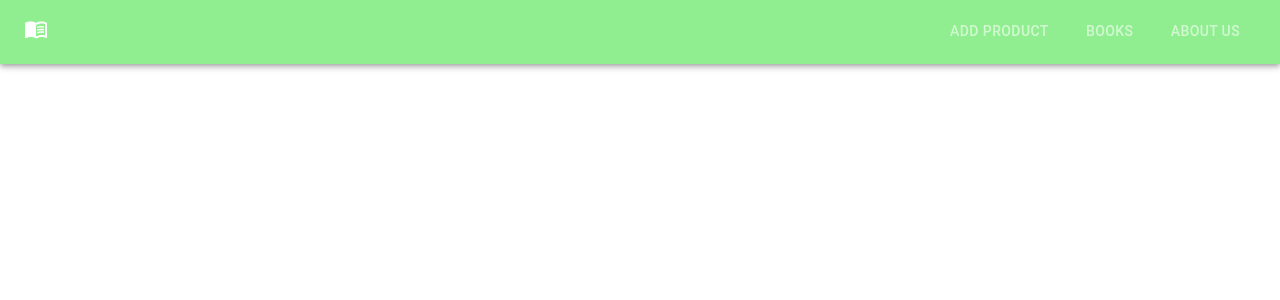
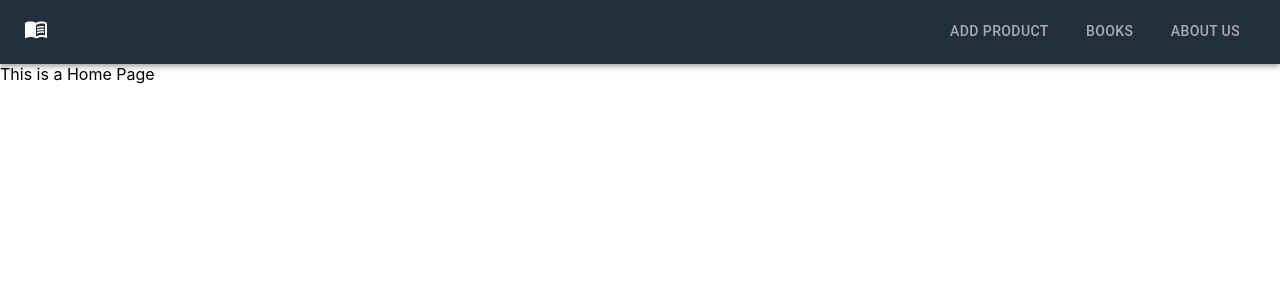
Before and after one commit to Madhusanka331/Book-Store, a React (Create React App) app in the folder book-store/: page / in a window 1280 px wide. Shown: the top 300 px of the page. Built offline with nearby package versions, Linux system fonts and the light colour scheme.

Commit message:
create routes

```diff
--- a/book-store/package.json
+++ b/book-store/package.json
@@ -10,6 +10,7 @@
     "@testing-library/jest-dom": "^5.16.4",
     "@testing-library/react": "^13.3.0",
     "@testing-library/user-event": "^13.5.0",
+    "axios": "^0.27.2",
     "react": "^18.2.0",
     "react-dom": "^18.2.0",
     "react-router-dom": "^6.3.0",
--- a/book-store/src/App.js
+++ b/book-store/src/App.js
@@ -1,10 +1,32 @@
+import React from "react";
 import Header from "./components/Header";
+import {Route, Routes} from "react-router-dom"
+import Home from "./components/Home";
+import AddBook from "./components/AddBook";
+import About from "./components/About";
+import Book from "./components/Book/Book";
+import Books from "./components/Book/Books";
+import BookDetail from "./components/Book/BookDetail";
+
 
 function App() {
   return (
-    <div >
-      <Header/>
-    </div>
+    <React.Fragment>
+      <header>
+        <Header/>
+      </header>
+      <main>
+        <Routes>
+          <Route path="/" element={<Home/>} exact/>
+          <Route path="/add" element={<AddBook/>} exact/>
+          <Route path="/about" element={<About/>} exact/>
+          <Route path="/book" element={<Book/>} exact/>
+          <Route path="/books" element={<Books/>} exact/>
+          <Route path="/details" element={<BookDetail/>} exact/>
+
+        </Routes>
+      </main>
+    </React.Fragment>
   );
 }
 
--- /dev/null
+++ b/book-store/src/components/About.js
@@ -0,0 +1,9 @@
+import React from 'react'
+
+const About = () => {
+  return (
+    <div>This is about us page</div>
+  )
+}
+
+export default About
--- a/book-store/src/components/AddBook.js
+++ b/book-store/src/components/AddBook.js
@@ -0,0 +1,9 @@
+import React from 'react'
+
+const AddBook = () => {
+  return (
+    <div>AddBook</div>
+  )
+}
+
+export default AddBook;
--- a/book-store/src/components/Book/Book.js
+++ b/book-store/src/components/Book/Book.js
@@ -0,0 +1,9 @@
+import React from 'react'
+
+const Book = () => {
+  return (
+    <div>Book</div>
+  )
+}
+
+export default Book
--- a/book-store/src/components/Book/BookDetail.js
+++ b/book-store/src/components/Book/BookDetail.js
@@ -0,0 +1,9 @@
+import React from 'react'
+
+const BookDetail = () => {
+  return (
+    <div>BookDetail</div>
+  )
+}
+
+export default BookDetail
--- a/book-store/src/components/Book/Books.js
+++ b/book-store/src/components/Book/Books.js
@@ -0,0 +1,10 @@
+import React from 'react'
+import axios from "axios";
+
+const Books = () => {
+  return (
+    <div>All Books Are Here</div>
+  )
+}
+
+export default Books
--- a/book-store/src/components/Header.js
+++ b/book-store/src/components/Header.js
@@ -1,26 +1,27 @@
 import React, { useState } from "react";
-import { AppBar, Tabs, Tab, Toolbar, Typography } from "@mui/material";
-import MenuBookIcon from "@mui/icons-material/MenuBook";
+import { AppBar, Tab, Tabs, Toolbar, Typography } from "@mui/material";
+import MenuBookIcon from '@mui/icons-material/MenuBook';
+import {NavLink} from 'react-router-dom';
 
 const Header = () => {
-  const [value, setvalue] = useState();
+  const [value, setValue] = useState();
   return (
     <div>
-      <AppBar sx={{backgroundColor: "lightGreen"}} position="sticky">
+      <AppBar sx={{ backgroundColor: "#232F3D" }} position="sticky">
         <Toolbar>
-          <Typography>
-            <MenuBookIcon />
-          </Typography>
+            <Typography>
+              <MenuBookIcon />
+            </Typography>
           <Tabs
-            sx={{ml: "auto"}}
+            sx={{ ml: "auto" }}
             textColor="inherit"
             indicatorColor="primary"
             value={value}
-            onchange={(e, val) => setvalue(val)}
+            onChange={(e, val) => setValue(val)}
           >
-            <Tab label="Add Product" />
-            <Tab label="Books" />
-            <Tab label="About Us" />
+            <Tab LinkComponent={NavLink} to="/add" label="Add product" />
+            <Tab LinkComponent={NavLink} to="/books" label="Books" />
+            <Tab LinkComponent={NavLink} to="/about" label="About Us" />
           </Tabs>
         </Toolbar>
       </AppBar>
--- /dev/null
+++ b/book-store/src/components/Home.js
@@ -0,0 +1,9 @@
+import React from 'react'
+
+const Home = () => {
+  return (
+    <div>This is a Home Page</div>
+  )
+}
+
+export default Home
--- a/book-store/src/index.js
+++ b/book-store/src/index.js
@@ -2,12 +2,15 @@ import React from 'react';
 import ReactDOM from 'react-dom/client';
 import './index.css';
 import App from './App';
+import { BrowserRouter } from 'react-router-dom';
 
 const root = ReactDOM.createRoot(document.getElementById('root'));
 root.render(
+  <BrowserRouter>
   <React.StrictMode>
     <App />
   </React.StrictMode>
+  </BrowserRouter>
 );
 
 // If you want to start measuring performance in your app, pass a function
```
Also changed, not shown: 1 other file (tests, documents, lock files or other folders).
